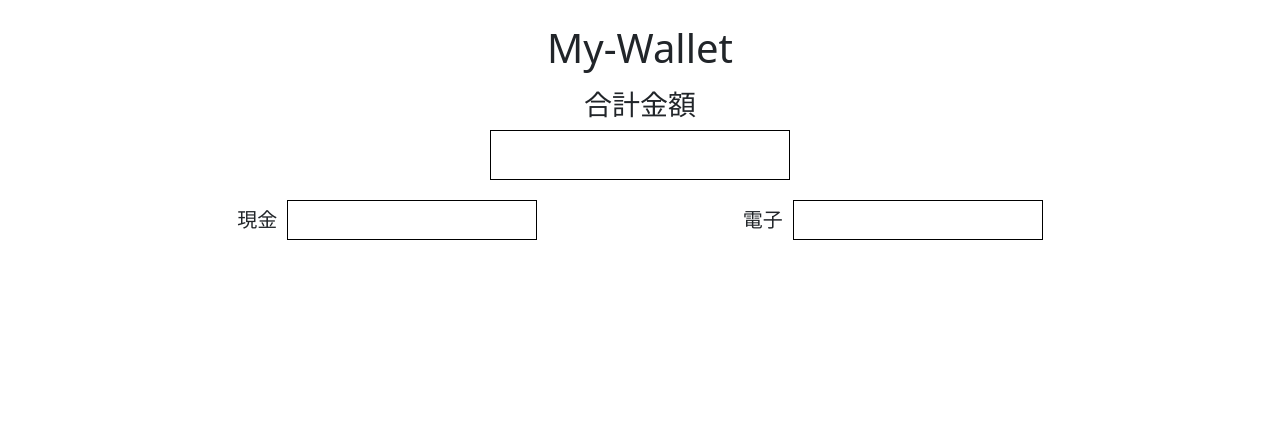
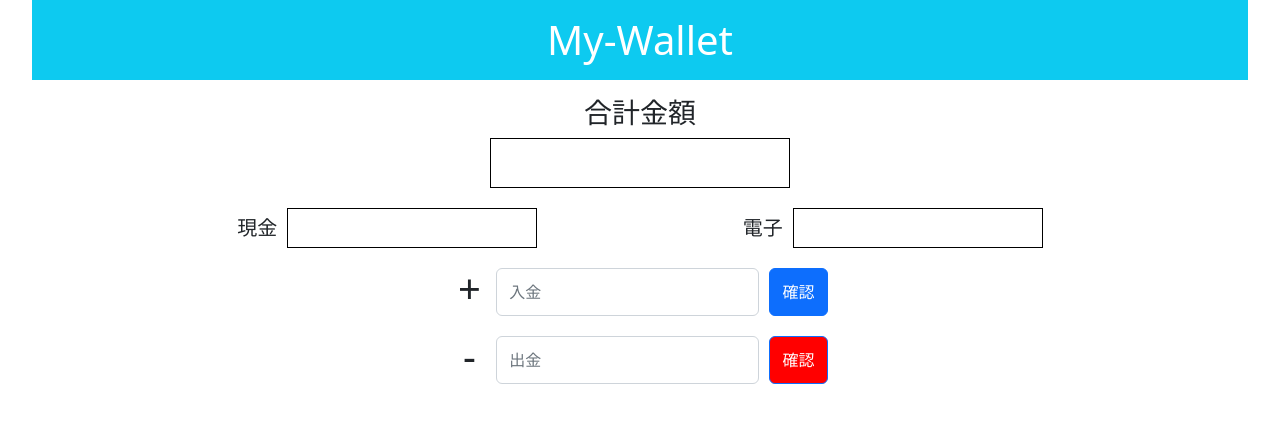
Before and after one commit to prosyosinsya/wallet-app, a Next.js app: page / in a window 1280 px wide. Shown: the top 422 px of the page. Built offline with nearby package versions, Linux system fonts and the light colour scheme.

Commit message:
InputFormハードコーディング

```diff
--- a/package.json
+++ b/package.json
@@ -9,6 +9,9 @@
     "lint": "next lint"
   },
   "dependencies": {
+    "@fortawesome/fontawesome-svg-core": "^6.2.1",
+    "@fortawesome/free-solid-svg-icons": "^6.2.1",
+    "@fortawesome/react-fontawesome": "^0.2.0",
     "@types/node": "18.11.18",
     "@types/react": "18.0.26",
     "@types/react-dom": "18.0.10",
--- /dev/null
+++ b/pages/components/InputForm.module.css
@@ -0,0 +1,37 @@
+.flex {
+  display: flex;
+}
+
+.InputContainer {
+  display: flex;
+  flex-direction: column;
+  align-items: center;
+  height: 40px;
+  text-align: center;
+  line-height: 40px;
+  margin-top: 20px;
+}
+
+.plus {
+  margin-bottom: 20px;
+}
+
+.minus {
+  margin-bottom: 20px;
+}
+
+.mark {
+  font-size: 40px;
+  margin-right: 10px;
+  height: 40px;
+  width: 40px;
+}
+
+.buttonIn {
+  margin-left: 10px;
+}
+
+.buttonOut {
+  margin-left: 10px;
+  background-color: red;
+}
--- /dev/null
+++ b/pages/components/InputForm.tsx
@@ -0,0 +1,42 @@
+import React from 'react'
+import Button from 'react-bootstrap/Button';
+import Form from 'react-bootstrap/Form';
+import styles from "./InputForm.module.css"
+
+const InputForm = () => {
+  return (
+    <div className={styles.InputContainer}>
+      <div className={styles.plus}>
+        <Form>
+          <div className={`${styles.FormContainer} ${styles.flex}`}>
+            <Form.Group className={styles.flex}  controlId="formBasicEmail">
+              <Form.Label className={styles.mark}>+</Form.Label>
+              <Form.Control type="email" placeholder="入金" className='' />
+            </Form.Group>
+            <Button variant="primary" type="submit" className={styles.buttonIn}>
+              確認
+            </Button>
+          </div>
+        </Form>
+      </div>
+      <div className={styles.minus}>
+        <Form>
+          <div className={`${styles.FormContainer} ${styles.flex}`}>
+            <Form.Group className={styles.flex}  controlId="formBasicEmail">
+              <Form.Label className={styles.mark}>-</Form.Label>
+              <Form.Control type="email" placeholder="出金" className='' />
+            </Form.Group>
+            <Button variant="primary" type="submit" className={styles.buttonOut}>
+              確認
+            </Button>
+          </div>
+        </Form>
+      </div>
+      <div className="minus">
+
+      </div>
+    </div>
+  )
+}
+
+export default InputForm
--- a/pages/index.tsx
+++ b/pages/index.tsx
@@ -3,6 +3,7 @@
 import styles from '../styles/Home.module.css'
 import 'bootstrap/dist/css/bootstrap.min.css';
 import Wallet from './components/Wallet';
+import InputForm from './components/InputForm';
 
 export default function Home() {
   return (
@@ -13,8 +14,9 @@
         <link rel="icon" href="/favicon.ico" />
       </Head>
 
-      <h1 className='text-center mt-4 mb-3'>My-Wallet</h1>
+      <h1 className='text-center pt-3 pb-3 mb-3 bg-info text-white'>My-Wallet</h1>
       <Wallet />
+      <InputForm />
     </div>
   )
 }
```
Also changed, not shown: 1 other file (tests, documents, lock files or other folders).
